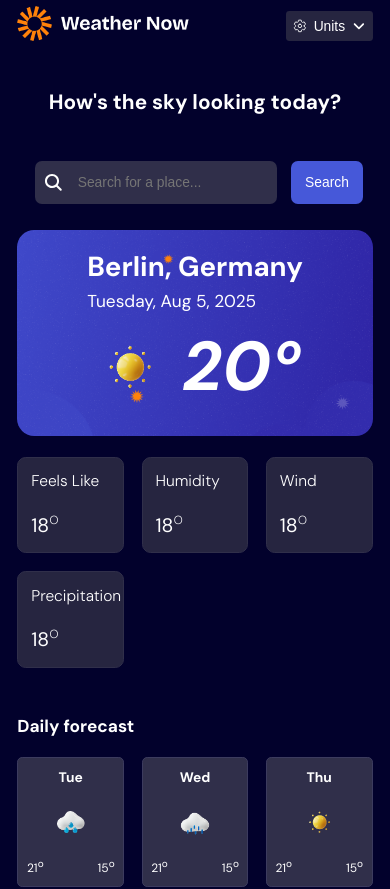
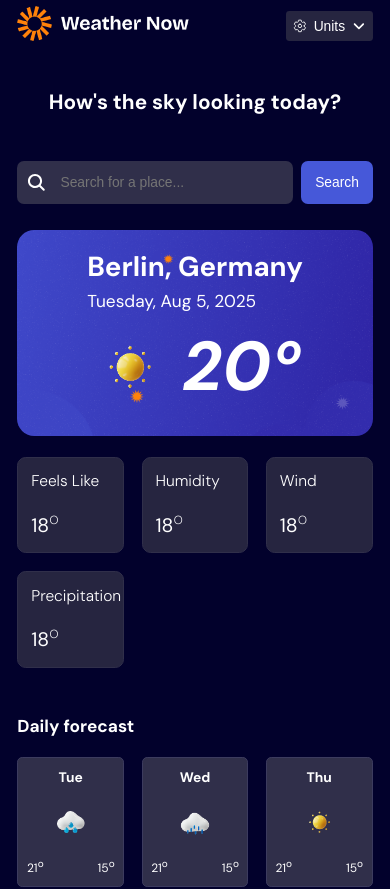
Before and after one commit to Drslope-99/weather_app, a React (Vite) app: page / in a window 390 px wide. Shown: the top 889 px of the page. Built offline with nearby package versions, Linux system fonts and the light colour scheme.

Commit message:
updated search form

```diff
--- a/src/components/Search/Search.module.css
+++ b/src/components/Search/Search.module.css
@@ -2,7 +2,6 @@
   position: relative;
   max-width: min(65rem, 100%);
   margin: 5rem auto 3rem;
-  padding-inline: 2rem;
 }
 
 .searchContainer {
@@ -53,3 +52,9 @@
   background-color: var(--darkBlue-700);
   border-radius: var(--radius-8);
 }
+
+@media screen and (max-width: 900px) {
+  .searchContainer {
+    gap: 1rem;
+  }
+}
```
